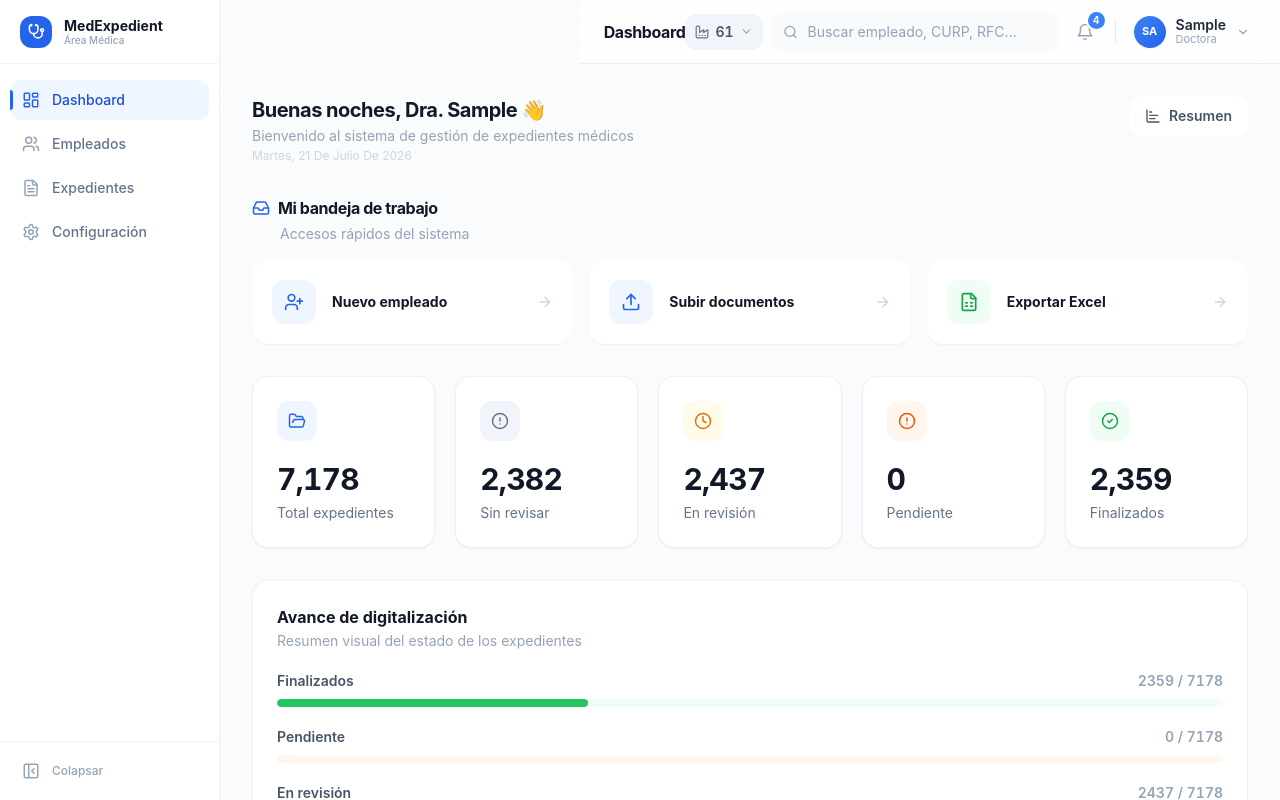
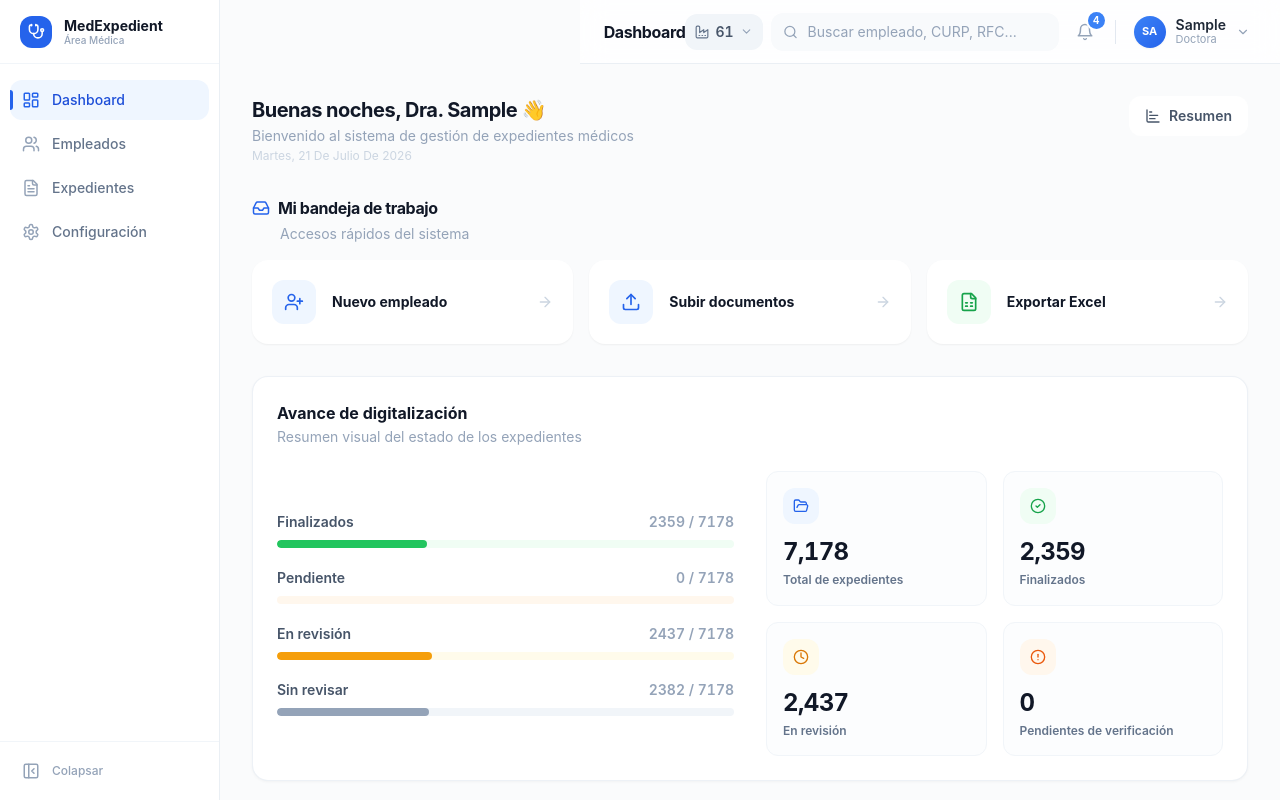
Before and after one commit to isabellaaaaaaaaaaaaa/Expedientes-Elextronicos, a React (Vite) app: page / in a window 1280 px wide. Both pictures are taken after typing "Sample", "Sample123" into the empty fields and a click on the button "Iniciar Sesión". Shown: the top 800 px of the page. Built offline with nearby package versions, Linux system fonts and the light colour scheme.

Commit message:
Merge digital progress indicators

```diff
--- a/src/views/Dashboard.tsx
+++ b/src/views/Dashboard.tsx
@@ -47,14 +47,6 @@ export default function Dashboard({ user, planta: _planta, onNavigate }: Dashboa
       default: return '';
     }
   };
-
-  const stats = [
-    { label: 'Total expedientes', value: totalExpedients, icon: FolderOpen,  accent: 'blue' },
-    { label: 'Sin revisar',       value: sinRevisar,      icon: AlertCircle, accent: 'slate' },
-    { label: 'En revisión',       value: enRevision,      icon: Clock,       accent: 'amber' },
-    { label: 'Pendiente',         value: pendiente,       icon: AlertCircle, accent: 'orange' },
-    { label: 'Finalizados',       value: finalizado,      icon: CheckCircle2, accent: 'green' },
-  ];
 
   const accentMap: Record<string, { iconBg: string; iconText: string }> = {
     blue:   { iconBg: 'bg-blue-50',   iconText: 'text-blue-600' },
@@ -308,27 +300,17 @@ export default function Dashboard({ user, planta: _planta, onNavigate }: Dashboa
         </div>
       </div>
 
-      {/* 1. Indicators */}
-      <div className="grid grid-cols-2 lg:grid-cols-5 gap-5">
-        {stats.map(({ label, value, icon: Icon, accent }) => {
-          const a = accentMap[accent];
-          return (
-            <div key={label} className="bg-white rounded-2xl border border-slate-200/60 shadow-sm p-6">
-              <div className={`w-10 h-10 ${a.iconBg} rounded-xl flex items-center justify-center mb-5`}>
-                <Icon size={18} className={a.iconText} />
-              </div>
-              <p className="text-3xl font-bold text-gray-900 tracking-tight tabular-nums">{value.toLocaleString()}</p>
-              <p className="text-sm text-slate-500 mt-1.5">{label}</p>
-            </div>
-          );
-        })}
-      </div>
-
-      {/* 2. Avance de digitalización */}
+      {/* Avance de digitalización — gráfica + indicadores unificados */}
       <div className="card p-6">
-        <p className="section-title">Avance de digitalización</p>
-        <p className="section-subtitle">Resumen visual del estado de los expedientes</p>
-        <div className="mt-5 space-y-5">
+        <div className="flex items-center justify-between">
+          <div>
+            <p className="section-title">Avance de digitalización</p>
+            <p className="section-subtitle">Resumen visual del estado de los expedientes</p>
+          </div>
+        </div>
+        <div className="mt-6 grid grid-cols-1 lg:grid-cols-2 gap-8 items-center">
+          {/* Lado izquierdo: gráfica de avance */}
+          <div className="space-y-5">
             {[
               { label: 'Finalizados',  value: finalizado,  pct: totalExpedients ? (finalizado / totalExpedients) * 100 : 0, bar: 'bg-green-500',  track: 'bg-green-50' },
               { label: 'Pendiente',    value: pendiente,   pct: totalExpedients ? (pendiente / totalExpedients) * 100 : 0, bar: 'bg-orange-500', track: 'bg-orange-50' },
@@ -349,6 +331,28 @@ export default function Dashboard({ user, planta: _planta, onNavigate }: Dashboa
               </div>
             ))}
           </div>
+
+          {/* Lado derecho: indicadores numéricos */}
+          <div className="grid grid-cols-2 gap-4">
+            {[
+              { label: 'Total de expedientes', value: totalExpedients, icon: FolderOpen,   accent: 'blue' },
+              { label: 'Finalizados',          value: finalizado,      icon: CheckCircle2, accent: 'green' },
+              { label: 'En revisión',          value: enRevision,      icon: Clock,        accent: 'amber' },
+              { label: 'Pendientes de verificación', value: pendiente, icon: AlertCircle,  accent: 'orange' },
+            ].map(({ label, value, icon: Icon, accent }) => {
+              const a = accentMap[accent];
+              return (
+                <div key={label} className="rounded-xl border border-slate-100 p-4 bg-slate-50/40">
+                  <div className={`w-9 h-9 ${a.iconBg} rounded-lg flex items-center justify-center mb-3`}>
+                    <Icon size={16} className={a.iconText} />
+                  </div>
+                  <p className="text-2xl font-bold text-gray-900 tracking-tight tabular-nums">{value.toLocaleString()}</p>
+                  <p className="text-xs font-semibold text-slate-500 mt-1 leading-snug">{label}</p>
+                </div>
+              );
+            })}
+          </div>
+        </div>
       </div>
 
       {/* Actividad reciente */}
```
